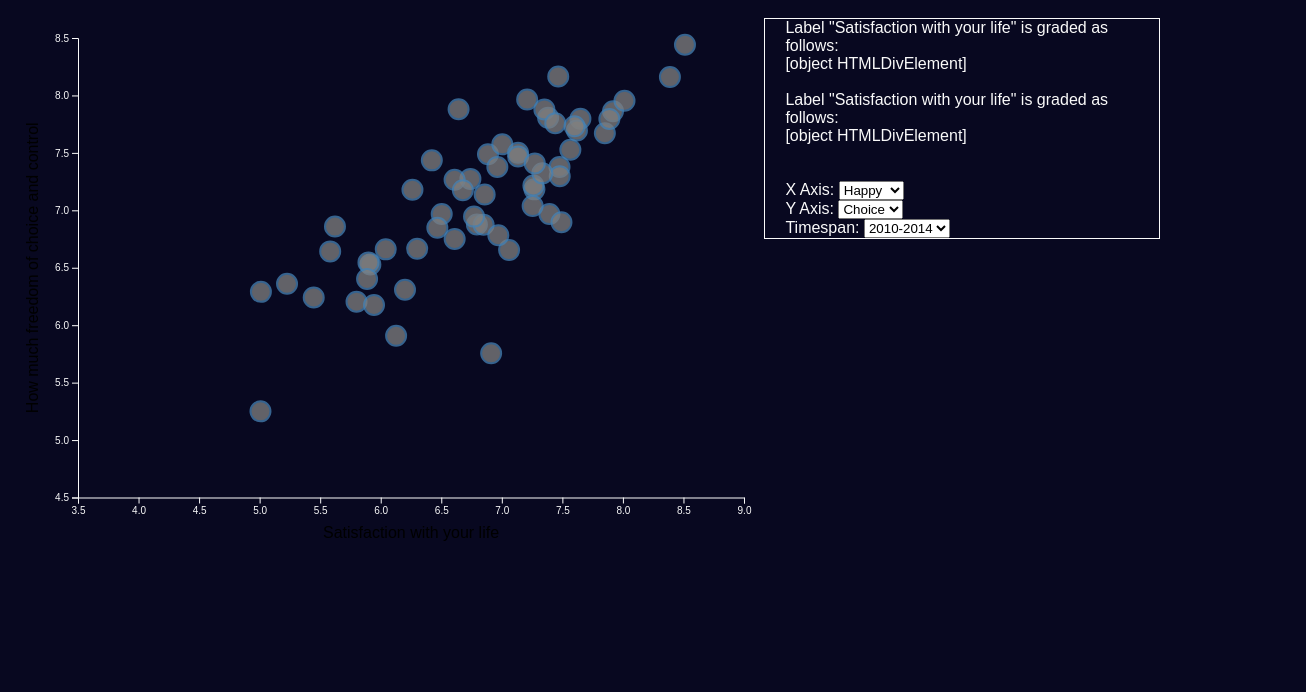
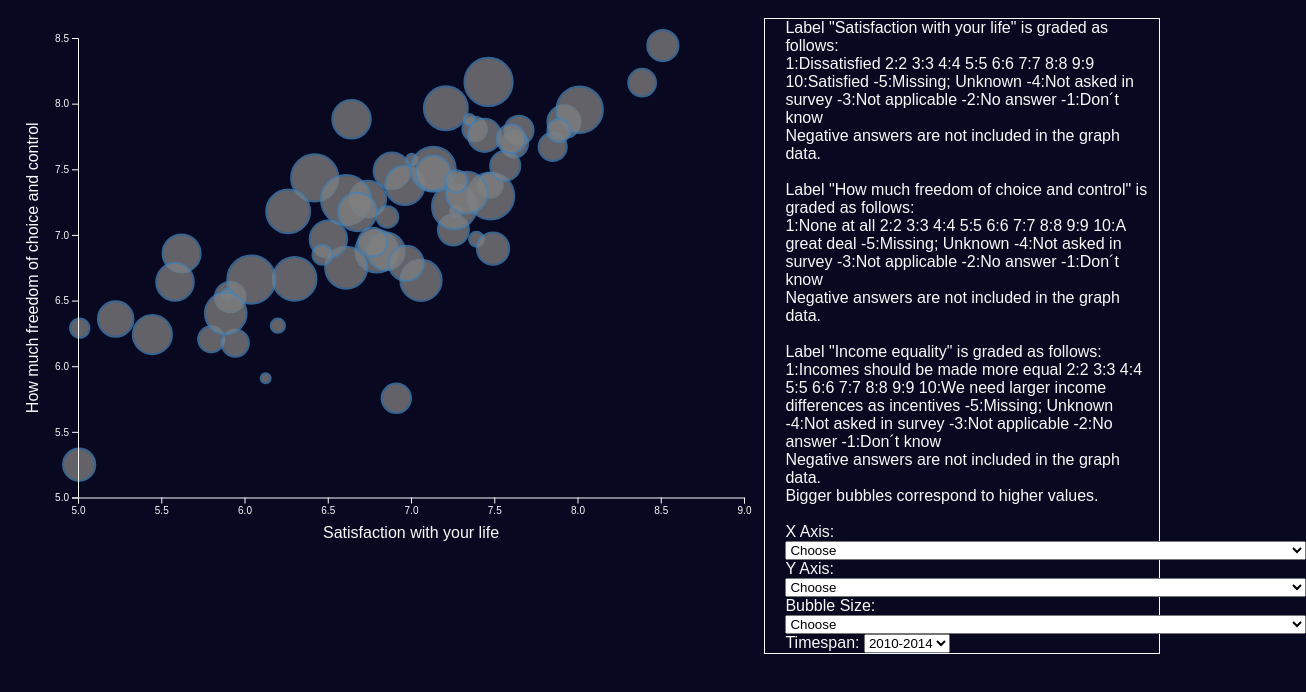
Before and after one commit to Albrektson/ValuesViz, a plain HTML site: page p2.html in a window 1280 px wide. Shown: the whole page, 1306 px wide, since content can reach past the window. Drawn offline with nearby package versions, Linux system fonts and the light colour scheme.

Commit message:
Bugfixes

```diff
--- a/p2.html
+++ b/p2.html
@@ -33,8 +33,8 @@
 	div.tooltip {
     position: absolute;
     text-align: center;
-    width: 90px;
-    height: 24px;
+    width: 140px;
+    height: 50px;
     padding: 2px;
     font: 12px sans-serif;
     background: #505050;
@@ -44,7 +44,7 @@
 	}
 
 	text {
-		color: #fafafa;
+		fill: #fafafa;
 	}
 	</style>
 
@@ -61,17 +61,19 @@
 				<div id="selectors">
 					X Axis:
 					<select id = "xOpts">
-						<option value='"A170"'>Happy</option>
-						<option value='"A173"'>Choice</option>
-						<option value='"C037"'>Shame</option>
+						<option value=null>Choose</option>
 					</select>
 					<br>
 
 					Y Axis:
 					<select id = "yOpts">
-						<option value='"A173"'>Choice</option>
-						<option value='"A170"'>Happy</option>
-						<option value='"C037"'>Shame</option>
+						<option value=null>Choose</option>
+					</select>
+					<br>
+
+					Bubble Size:
+					<select id = "zOpts">
+						<option value=null>Choose</option>
 					</select>
 					<br>
 
--- a/values.js
+++ b/values.js
@@ -1,7 +1,9 @@
 var div = document.getElementById('cnv');
 var width = div.clientWidth;
 var height = (width/4)*3;
-var bubbleSize = 10;
+var maxBubbleSize = 25,
+    minBubbleSize = 5;
+var populateDropdowns = true;
 
 var margin = {top: 20, right: 20, bottom: 80, left: 60},
     graphWidth = width - margin.left - margin.right,
@@ -21,6 +23,8 @@ var xScale = d3.scaleLinear()
   .range([0, graphWidth])
 var yScale = d3.scaleLinear()
   .range([graphHeight, 0])
+var zScale = d3.scaleLinear()
+  .range([minBubbleSize, maxBubbleSize])
 
 var yAxisCall = d3.axisLeft(yScale)
 var yAxis = d3.select("#canvas").append("g")
@@ -52,9 +56,9 @@ var tooltip = d3.select("body").append("div")
   .attr("class", "tooltip")
   .style("opacity", 0);
 
-update(xData = "A170", yData = "A173", wave = 6)
+update(xData = "A170", yData = "A173", zData = "E035", wave = 6)
 
-function update(xData, yData, wave) {
+function update(xData, yData, zData, wave) {
   Promise.all([
     d3.csv("stats.csv"),
     d3.csv("reference.csv")
@@ -67,15 +71,41 @@ function update(xData, yData, wave) {
           return xData + d[xData];
         });
 
+      if (populateDropdowns) {
+        populateDropdowns = false;
+        ref.forEach(function(d){
+          d3.select("#xOpts")
+        	 .append('option')
+            .attr("value", "'" + d.Variable + "'")
+      	    .text(d.Label)
+          d3.select("#yOpts")
+        	 .append('option')
+            .attr("value", "'" + d.Variable + "'")
+      	    .text(d.Label)
+          d3.select("#zOpts")
+        	 .append('option')
+            .attr("value", "'" + d.Variable + "'")
+      	    .text(d.Label)
+          })
+        }
+
     xScale.domain(d3.extent(stats, function (d) {
-      return +d[xData]
+      if (d["Wave"] == wave) {
+        return +d[xData]
+      }
     }))
     .nice();
-
-    yScale.domain(d3.extent(stats, function(d, i) {
-      return +d[yData]
+    yScale.domain(d3.extent(stats, function(d) {
+      if (d["Wave"] == wave) {
+          return +d[yData]
+      }
     }))
     .nice();
+    zScale.domain(d3.extent(stats, function(d){
+      if (d["Wave"] == wave) {
+        return +d[zData]
+      }
+    }))
 
     //update axis labels
     var label
@@ -90,6 +120,14 @@ function update(xData, yData, wave) {
     d3.select("#x-axis-title")
       .text(label)
 
+    //bubble label prep
+    var bubbleLabel
+    ref.forEach(function(d){
+      if (d["Variable"] == zData) {
+        bubbleLabel = d.Label
+      }
+    })
+
     //update values
     bubbles
     .attr("cx", function(d, i){
@@ -102,9 +140,17 @@ function update(xData, yData, wave) {
       if (+d["Wave"] != wave || d[xData] == "NA" || d[yData] == "NA") {
           return 0;
       } else {
-        return bubbleSize;
+        return zScale(+d[zData]);
       }
     })
+    .on("mouseover", function(d) {
+      tooltip.transition()
+          .duration(200)
+          .style("opacity", .9);
+      tooltip.html(d.Country + "<br/>" + bubbleLabel + ":" + d[zData])
+          .style("left", (d3.event.pageX) + "px")
+          .style("top", (d3.event.pageY - 28) + "px");
+      })
 
     bubbles.enter().append("circle")
       .attr("cx", function(d, i){
@@ -117,7 +163,7 @@ function update(xData, yData, wave) {
         if (+d["Wave"] != wave || d[xData] == "NA" || d[yData] == "NA") {
             return 0;
         } else {
-          return bubbleSize;
+          return zScale(+d[zData]);
         }
       })
       .attr("fill", "grey")
@@ -131,7 +177,7 @@ function update(xData, yData, wave) {
             tooltip.transition()
                 .duration(200)
                 .style("opacity", .9);
-            tooltip.html(d.Country + "<br/>")
+            tooltip.html(d.Country + "<br/>" + bubbleLabel + ":" + d[zData])
                 .style("left", (d3.event.pageX) + "px")
                 .style("top", (d3.event.pageY - 28) + "px");
             })
@@ -141,44 +187,52 @@ function update(xData, yData, wave) {
                 .style("opacity", 0);
         });
 
-    bubbles.exit().remove()
-
     //update and scale axes
     xAxis.call(xAxisCall)
     yAxis.call(yAxisCall)
 
-    var xLabel,
-        yLabel,
-        xInfo,
-        yInfo
+    var xLabel = ref[1].Label,
+        yLabel = ref[2].Label,
+        zLabel = ref[9].Label,
+        xInfo = ref[1].Categories,
+        yInfo = ref[2].Categories,
+        zInfo = ref[9].Categories
     ref.forEach(function(d){
       if (d["Variable"] == xData) {
         xLabel = d.Label
         xInfo = d.Categories
-      } else if (d["Variable"] == yData) {
+      }
+      if (d["Variable"] == yData) {
         yLabel = d.Label
         yInfo = d.Categories
       }
+      if (d["Variable"] == zData) {
+        zLabel = d.Label
+        zInfo = d.Categories
+      }
     })
-    d3.select("#axisInfoX").html("Label " + "\"" + label + "\"" + " is graded as follows:" + "<br/>" + info);
-    d3.select("#axisInfoY").html("Label " + "\"" + label + "\"" + " is graded as follows:" + "<br/>" + info);
-    //d3.select("#axisInfoZText").text("Label " + "\"" + label + "\"" + " is graded as follows:" + info);
+    d3.select("#axisInfoX").html("Label " + "\"" + xLabel + "\"" + " is graded as follows:<br/>" + xInfo.toString() + "<br/>Negative answers are not included in the graph data.");
+    d3.select("#axisInfoY").html("Label " + "\"" + yLabel + "\"" + " is graded as follows:<br/>" + yInfo.toString() + "<br/>Negative answers are not included in the graph data.");
+    d3.select("#axisInfoZ").html("Label " + "\"" + zLabel + "\"" + " is graded as follows:<br/>" + zInfo.toString() + "<br/>Negative answers are not included in the graph data.<br/>Bigger bubbles correspond to higher values.");
 
     d3.select('#xOpts').on('change', function() {
       var input = eval(d3.select(this).property('value'));
-      return update(input, yData, wave)
+      return update(input, yData, zData, wave)
     })
     d3.select('#yOpts').on('change', function() {
       var input = eval(d3.select(this).property('value'));
-      return update(xData, input, wave)
+      return update(xData, input, zData, wave)
     })
-    d3.select('#sizeOpts').on('change', function() {
+    d3.select('#zOpts').on('change', function() {
       var input = eval(d3.select(this).property('value'));
-      return update(xData, yData, wave)
+      if (input == null) {
+        //input = "defaultBubbles";
+      }
+      return update(xData, yData, input, wave)
     })
     d3.select('#waveOpts').on('change', function() {
       var input = eval(d3.select(this).property('value'));
-      return update(xData, yData, input)
+      return update(xData, yData, zData, input)
     })
   })
 }
```
